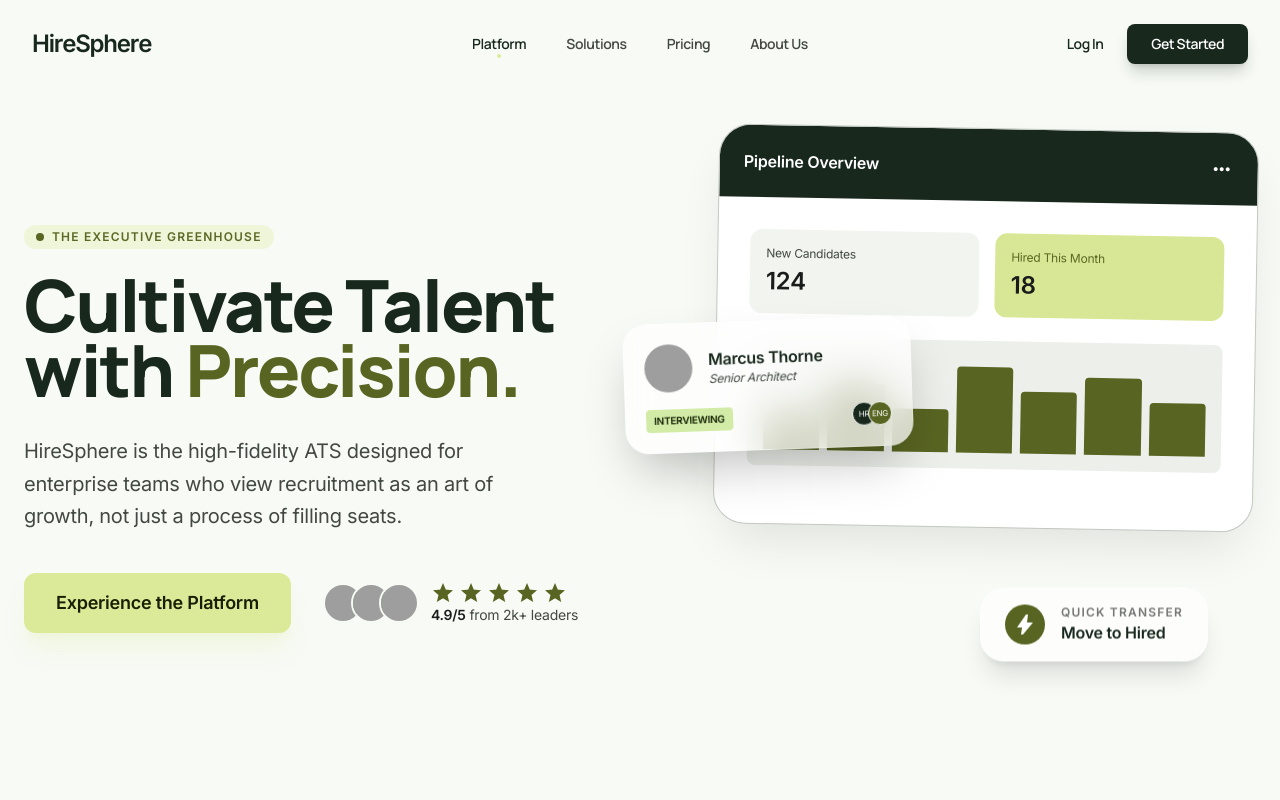
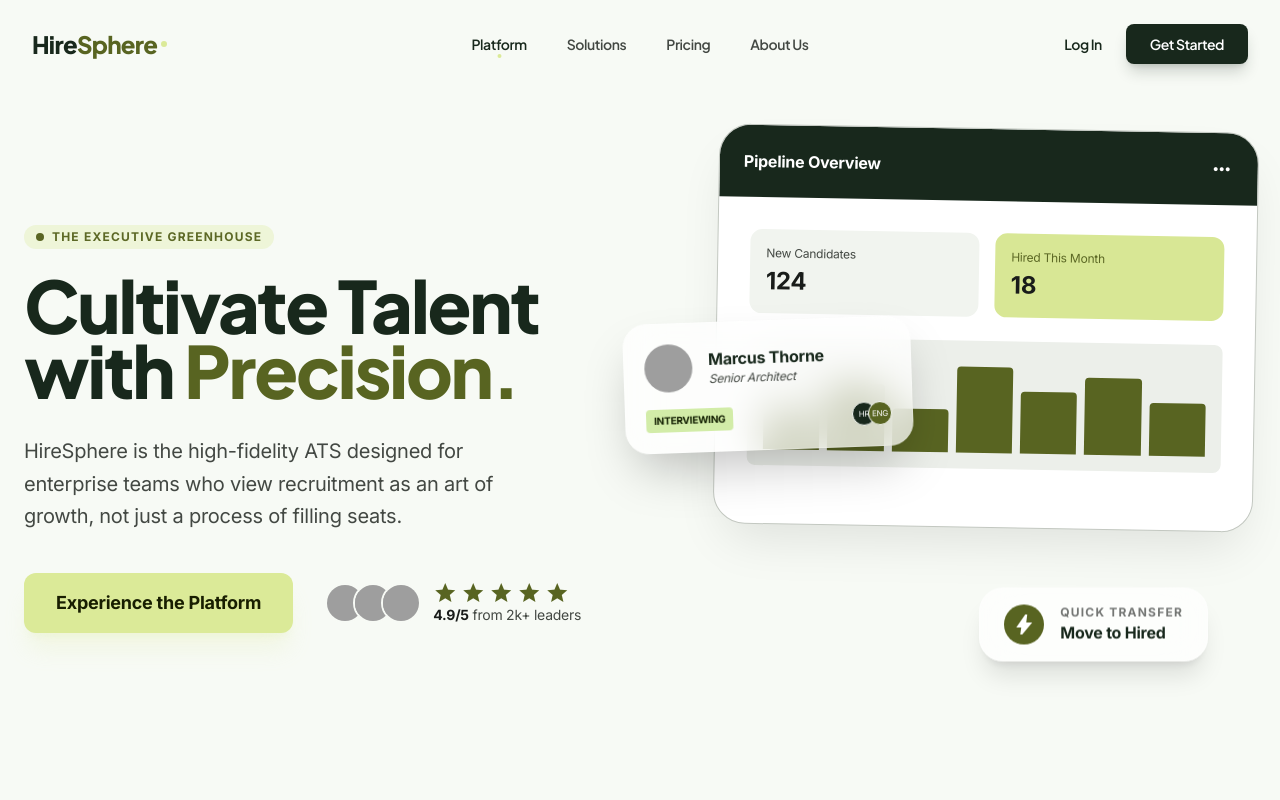
Before and after one commit to mishal-alt/HireSphere, a Next.js app in the folder frontend/: page / in a window 1280 px wide. Shown: the top 800 px of the page. Built offline with nearby package versions, Linux system fonts and the light colour scheme; no server answers; grey boxes are pictures that could not be loaded.

Commit message:
ui updated

```diff
--- a/frontend/src/app/globals.css
+++ b/frontend/src/app/globals.css
@@ -43,9 +43,9 @@
     --color-tertiary-fixed: #d2eca8;
     --color-tertiary-fixed-dim: #b6cf8e;
 
-    --font-heading: "Manrope", sans-serif;
-    --font-body: "Inter", sans-serif;
-    --font-display: "Manrope", sans-serif;
+    --font-heading: var(--font-plus-jakarta), sans-serif;
+    --font-body: var(--font-inter), sans-serif;
+    --font-display: var(--font-plus-jakarta), sans-serif;
 
     --radius-lg: 0.5rem;
     --radius-xl: 0.75rem;
--- a/frontend/src/app/layout.tsx
+++ b/frontend/src/app/layout.tsx
@@ -2,7 +2,20 @@ import ToasterClient from "@/components/ToasterClient"
 import { GoogleOAuthProvider } from '@react-oauth/google'
 import QueryProvider from "@/providers/QueryProvider"
 import NotificationListener from "@/components/NotificationListener"
+import { Plus_Jakarta_Sans, Inter } from 'next/font/google'
 import "./globals.css"
+
+const plusJakarta = Plus_Jakarta_Sans({
+  subsets: ['latin'],
+  display: 'swap',
+  variable: '--font-plus-jakarta',
+})
+
+const inter = Inter({
+  subsets: ['latin'],
+  display: 'swap',
+  variable: '--font-inter',
+})
 
 export default function RootLayout({
   children,
@@ -12,10 +25,9 @@ export default function RootLayout({
   const googleClientId = process.env.NEXT_PUBLIC_GOOGLE_CLIENT_ID || '';
 
   return (
-    <html lang="en" suppressHydrationWarning>
+    <html lang="en" suppressHydrationWarning className={`${plusJakarta.variable} ${inter.variable}`}>
       <head>
         <link rel="icon" href="/favicon.png" />
-        <link href="https://fonts.googleapis.com/css2?family=Manrope:wght@400;600;700;800&family=Inter:wght@300;400;500;600&display=swap" rel="stylesheet" />
         <link href="https://fonts.googleapis.com/css2?family=Material+Symbols+Outlined:wght,FILL@100..700,0..1&display=swap" rel="stylesheet" />
       </head>
       <body className="antialiased selection:bg-primary/30">
--- a/frontend/src/components/Navbar.tsx
+++ b/frontend/src/components/Navbar.tsx
@@ -42,12 +42,18 @@ export default function Navbar() {
         >
             <div className="max-w-7xl mx-auto flex items-center justify-between px-8 relative">
                 {/* Logo Section */}
-                <Link href="/" className="text-2xl font-black tracking-tighter text-primary flex items-center">
-                    {"HireSphere".split("").map((char, i) => (
+                <Link href="/" className="text-2xl font-black tracking-tighter text-primary flex items-center font-heading group">
+                    {"Hire".split("").map((char, i) => (
                         <span key={i} className="logo-letter inline-block" style={{ opacity: 0 }}>
                             {char}
                         </span>
                     ))}
+                    {"Sphere".split("").map((char, i) => (
+                        <span key={i + 4} className="logo-letter inline-block text-secondary" style={{ opacity: 0 }}>
+                            {char}
+                        </span>
+                    ))}
+                    <span className="w-1.5 h-1.5 rounded-full bg-secondary-fixed ml-1 group-hover:animate-ping"></span>
                 </Link>
 
                 {/* Desktop Nav Links - Centered */}
```
